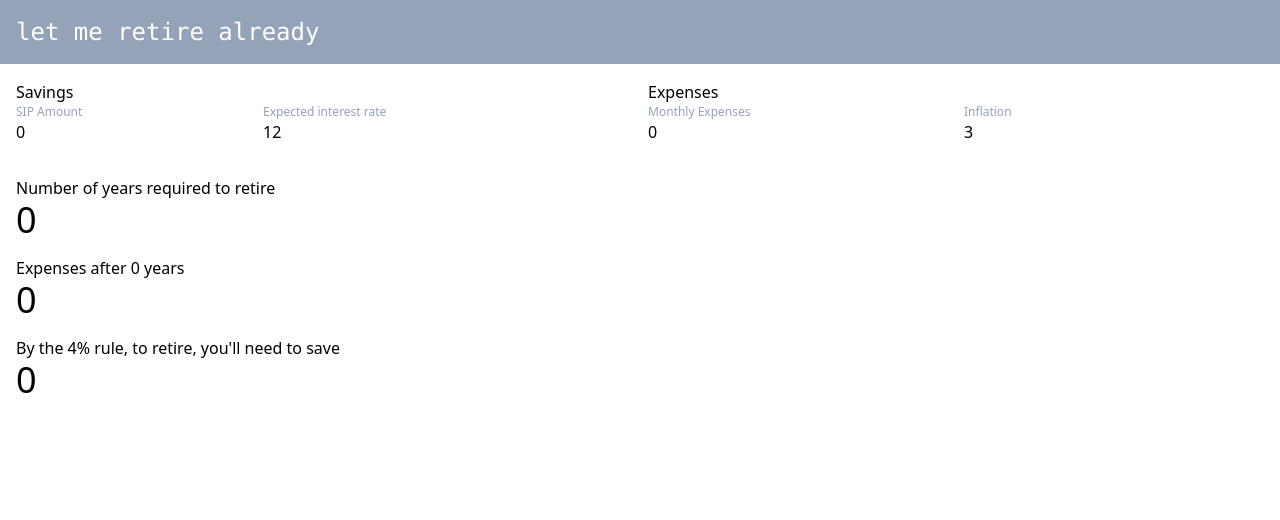
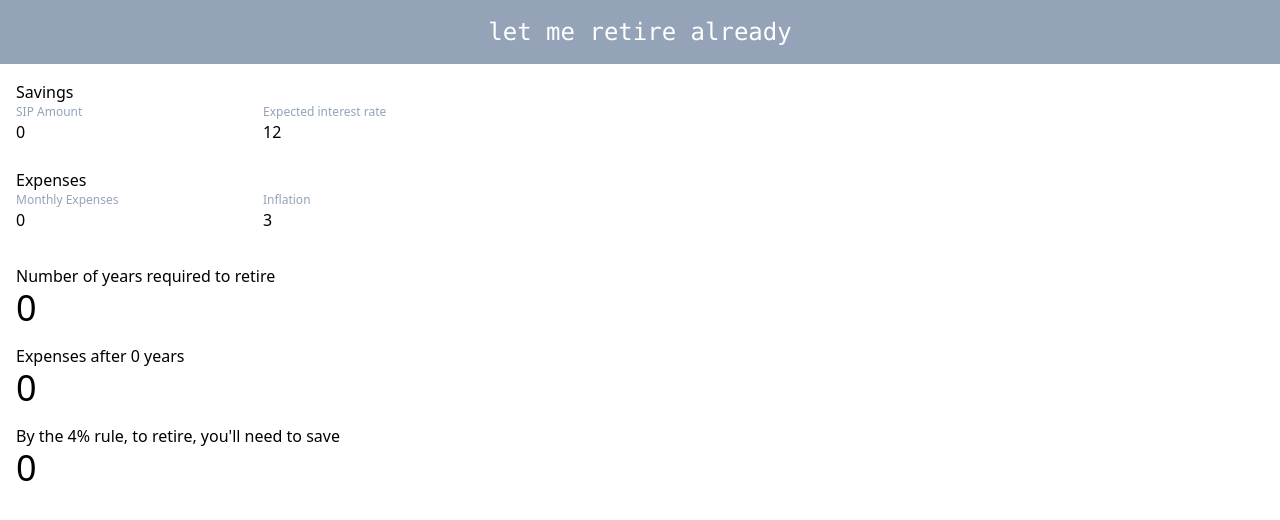
Before and after one commit to mehfil-tech/letmeretirealready, a Next.js app: page / in a window 1280 px wide. Shown: the top 520 px of the page. Built offline with nearby package versions, Linux system fonts and the light colour scheme.

Commit message:
fix: mobile styling

```diff
--- a/app/page.tsx
+++ b/app/page.tsx
@@ -5,7 +5,7 @@ import Savings from "@components/Savings";
 function Home() {
   return (
     <section className="w-full flex-col">
-      <div className="flex flex-column gap-x-4 p-4">
+      <div className="flex-wrap gap-x-4 p-4">
         <Savings />
         <Expenses />
       </div>
--- a/components/Expenses.tsx
+++ b/components/Expenses.tsx
@@ -6,10 +6,10 @@ import { useState } from "react";
 function Expenses() {
   const { expenses, setExpenses, inflation, setInflation } = useUseStore();
   return (
-    <section className="flex-1">
+    <section className="flex-1 mt-6">
       <div>Expenses</div>
       <div className="flex items-start gap-4">
-        <div className="flex-1">
+        <div>
           <div className="text-xs text-slate-400">Monthly Expenses</div>
           <input
             placeholder="30000"
@@ -20,7 +20,7 @@ function Expenses() {
             }}
           />
         </div>
-        <div className="flex-1">
+        <div>
           <div className="text-xs text-slate-400">Inflation</div>
           <input
             className="w-16"
--- a/components/Nav.tsx
+++ b/components/Nav.tsx
@@ -9,8 +9,8 @@ function Nav() {
   return (
     <nav className="flex-between w-full p-4 bg-slate-400 gap-3">
       {/* App title */}
-      <Link href="/" className="flex gap-2 flex-center">
-        <p className="text-2xl text-white font-mono">
+      <Link href="/" className="flex-center gap-2">
+        <p className="text-2xl text-white font-mono text-center">
           let me retire already
         </p>
       </Link>
```
